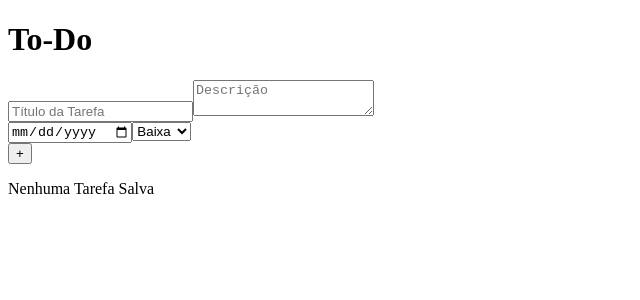
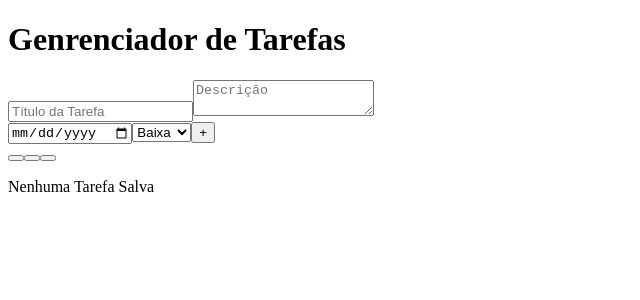
Before and after one commit to asia-devv/CP4-Web, a React (Vite) app: page / in a window 1280 px wide. Shown: the top 300 px of the page, without its empty margins (0-640 px from the left). Built offline with nearby package versions, Linux system fonts and the light colour scheme.

Commit message:
feat: Importação da função alternar Estado

```diff
--- a/src/components/Tarefas.jsx
+++ b/src/components/Tarefas.jsx
@@ -1,5 +1,6 @@
-import {useState, useEffect} from 'react'
-import '../css/style.css'
+import {useState, useEffect} from 'react';
+import '../css/style.css';
+import AlternarEstado from './AlternarEstado';
 
 const Tarefas = () => {
 // Hook - usaState - Manipula o estado da variável
@@ -13,6 +14,7 @@ const [campo,setCampo]=useState("");
 const [descricao,setDescricao]=useState("");
 const [data,setData]=useState("");
 const [prioridade,setPrioridade]=useState("");
+const [filtro, setFiltro] =useState("todos")
 
 // Hook - useEffect - Realiza o efeito colateralm nesse exemplo vai mostrar a tarefa adicionada em tempo real
 useEffect(()=>{
@@ -32,6 +34,7 @@ const AdicionarTarefa = (e) => {
     descricao: descricao,
     data: data,
     prioridade: prioridade,
+    concluido: false,
 
   }
   setTarefas([...tarefas,novaTarefa]);      // "..." (spread) = Adiciona nova tarefa, mantendo as tarefas anteriores
@@ -49,17 +52,38 @@ const RemoverTarefa = (id) => {
   setTarefas(apagarTarefa);
 }
 
+const AlternarConclusao = (id) => {
+  const tarefaAtualizada = tarefas.map((tarefa) =>
+    tarefa.id === id
+      ? {...tarefa, concluido: !tarefa.concluido}
+      : tarefa
+  );
+  setTarefas(tarefaAtualizada)
+};
+
+const tarefasFiltradas = tarefas.filter((tarefa) => {
+  if (filtro === 'pendente') {
+    return !tarefa.concluido;
+  }
+  if (filtro === 'concluidos') {
+    return tarefa.concluido;
+  }
+  return true;
+});
+
   return (
     <div className='container'>
 
-      <h1 className='title'>
-        To-Do
+      <h1 className='titulo'>
+        Genrenciador de Tarefas
       </h1>
 
-      <form onSubmit={AdicionarTarefa} className='form'>
+      <form onSubmit={AdicionarTarefa} className='form-todo'>
+
+        <div className='form-linha-top'>
 
             <input type='text' value={campo} onChange={(e)=>setCampo(e.target.value)}
-          className='input'
+            className='input-todo'
             placeholder='Título da Tarefa'
             />
 
@@ -68,10 +92,12 @@ const RemoverTarefa = (id) => {
                 placeholder='Descrição'
             />
 
-        <div className='form-linha'>
+        </div>
+
+        <div className='form-linha-bottom'>
 
             <input type='date' value={data} onChange={(e)=>setData(e.target.value)}
-            className='data'
+            className='input-data'
             />
 
             <select value={prioridade} onChange={(e)=>setPrioridade(e.target.value)}
@@ -82,22 +108,31 @@ const RemoverTarefa = (id) => {
                 <option value="Alta">Alta</option>
             </select>
 
-        </div>
-
-        <button type='submit' className='add'>
+            <button type='submit' className='btn-adicionar'>
             +
             </button>
 
+        </div>
+
+
       </form>
 
-      <ul className='space-y-3'>
+      <button className=''></button>
+      <button ></button>
+      <button ></button>
+
+      <ul className='lista-tarefa'>
 
         {tarefas.map((tarefa)=> (
-          <li key={tarefa.id} className='item'>
+          <li key={tarefa.id} className='item-tarefa'>
 
             <div className='item-header'>
-                <span className='item-text'>{tarefa.texto} </span>
-                <span className='item-prioriade'>{tarefa.prioridade} </span>
+                <AlternarEstado
+                  concluido={tarefa.concluido}
+                  alternar={() => AlternarConclusao(tarefa.id)}
+                />
+                <span className={`item-text ${tarefa.concluido ? 'concluido' : ''}`}>{tarefa.texto} </span>
+                <span className='item-prioridade'>{tarefa.prioridade} </span>
             </div>
 
             {tarefa.descricao && (<p className='item-descricao'>{tarefa.descricao} </p>)}
@@ -112,7 +147,7 @@ const RemoverTarefa = (id) => {
                 )}
 
                 <button onClick={()=>RemoverTarefa(tarefa.id)}
-                className='delete'>
+                className='btn-excluir'>
                 x
                 </button>
 
@@ -123,7 +158,7 @@ const RemoverTarefa = (id) => {
 
       </ul>
 
-        {tarefas.length === 0 && <p className='text-center text-[#f427b0c9] italic mt-4'> Nenhuma Tarefa Salva </p>}
+        {tarefas.length === 0 && <p className='mensagem-vazia'> Nenhuma Tarefa Salva </p>}
 
     </div>
   )
```
Lines whose indentation alone changed are shown as unchanged.
